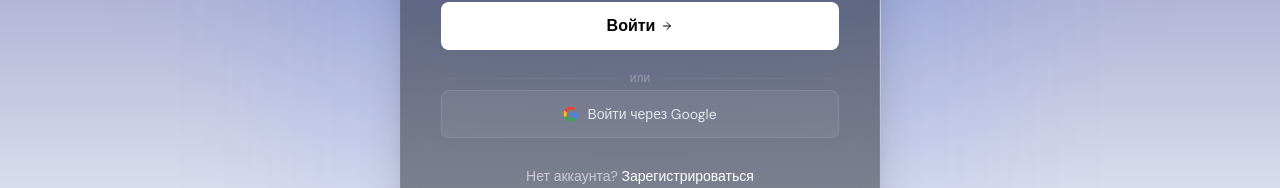
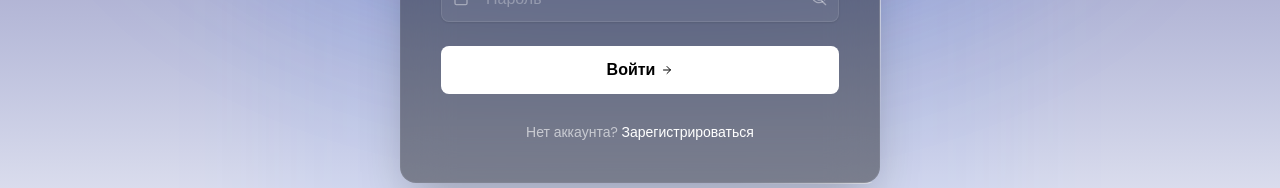
Before and after one commit to s1tar-dea/educhalka, a Next.js app in the folder hz/: page /login in a window 1280 px wide. Shown: the part 452-640 px from the top of the page. Built offline with nearby package versions, Linux system fonts and the light colour scheme; no server answers; a web font is replaced by a local one.

Commit message:
no google

```diff
--- a/hz/components/ui/sign-in-card-2.tsx
+++ b/hz/components/ui/sign-in-card-2.tsx
@@ -35,7 +35,6 @@
   const [password, setPassword] = useState('');
   const [name, setName] = useState('');
   const [isLoading, setIsLoading] = useState(false);
-  const [isGoogleLoading, setIsGoogleLoading] = useState(false);
   const [error, setError] = useState('');
   const [successMessage, setSuccessMessage] = useState('');
   const [focusedInput, setFocusedInput] = useState<string | null>(null);
@@ -86,14 +85,6 @@
         router.refresh();
       }
     }
-  };
-
-  const handleGoogle = async () => {
-    setIsGoogleLoading(true);
-    await supabase.auth.signInWithOAuth({
-      provider: 'google',
-      options: { redirectTo: `${window.location.origin}/api/auth/callback` },
-    });
   };
 
   const isRegister = mode === 'register';
@@ -295,38 +286,6 @@
                     </AnimatePresence>
                   </div>
                 </motion.button>
-
-                {/* Divider */}
-                <div className="relative flex items-center my-1">
-                  <div className="flex-grow border-t border-white/5" />
-                  <motion.span className="mx-3 text-xs text-white/40"
-                    animate={{ opacity: [0.7, 0.9, 0.7] }}
-                    transition={{ duration: 3, repeat: Infinity }}>или</motion.span>
-                  <div className="flex-grow border-t border-white/5" />
-                </div>
-
-                {/* Google */}
-                <motion.button
-                  whileHover={{ scale: 1.02 }}
-                  whileTap={{ scale: 0.98 }}
-                  type="button"
-                  onClick={handleGoogle}
-                  disabled={isGoogleLoading}
-                  className="w-full relative group/google"
-                >
-                  <div className="relative bg-white/5 text-white h-12 rounded-lg border border-white/10 hover:border-white/20 transition-all flex items-center justify-center gap-2 overflow-hidden">
-                    <svg className="w-4 h-4" viewBox="0 0 24 24">
-                      <path fill="#4285F4" d="M22.56 12.25c0-.78-.07-1.53-.2-2.25H12v4.26h5.92c-.26 1.37-1.04 2.53-2.21 3.31v2.77h3.57c2.08-1.92 3.28-4.74 3.28-8.09z" />
-                      <path fill="#34A853" d="M12 23c2.97 0 5.46-.98 7.28-2.66l-3.57-2.77c-.98.66-2.23 1.06-3.71 1.06-2.86 0-5.29-1.93-6.16-4.53H2.18v2.84C3.99 20.53 7.7 23 12 23z" />
-                      <path fill="#FBBC05" d="M5.84 14.09c-.22-.66-.35-1.36-.35-2.09s.13-1.43.35-2.09V7.07H2.18C1.43 8.55 1 10.22 1 12s.43 3.45 1.18 4.93l2.85-2.22.81-.62z" />
-                      <path fill="#EA4335" d="M12 5.38c1.62 0 3.06.56 4.21 1.64l3.15-3.15C17.45 2.09 14.97 1 12 1 7.7 1 3.99 3.47 2.18 7.07l3.66 2.84c.87-2.6 3.3-4.53 6.16-4.53z" />
-                    </svg>
-                    <span className="text-white/80 group-hover/google:text-white transition-colors text-sm">
-                      {isGoogleLoading ? 'Перенаправление...' : 'Войти через Google'}
-                    </span>
-                  </div>
-                </motion.button>
-
                 {/* Switch auth mode */}
                 <motion.p className="text-center text-sm text-white/60 mt-3"
                   initial={{ opacity: 0 }} animate={{ opacity: 1 }} transition={{ delay: 0.5 }}>
```
